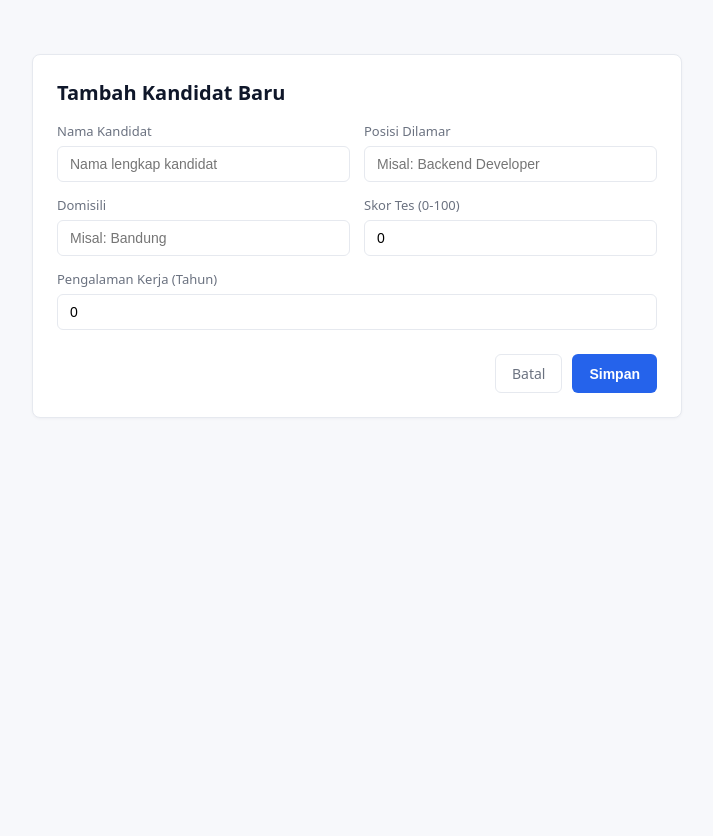
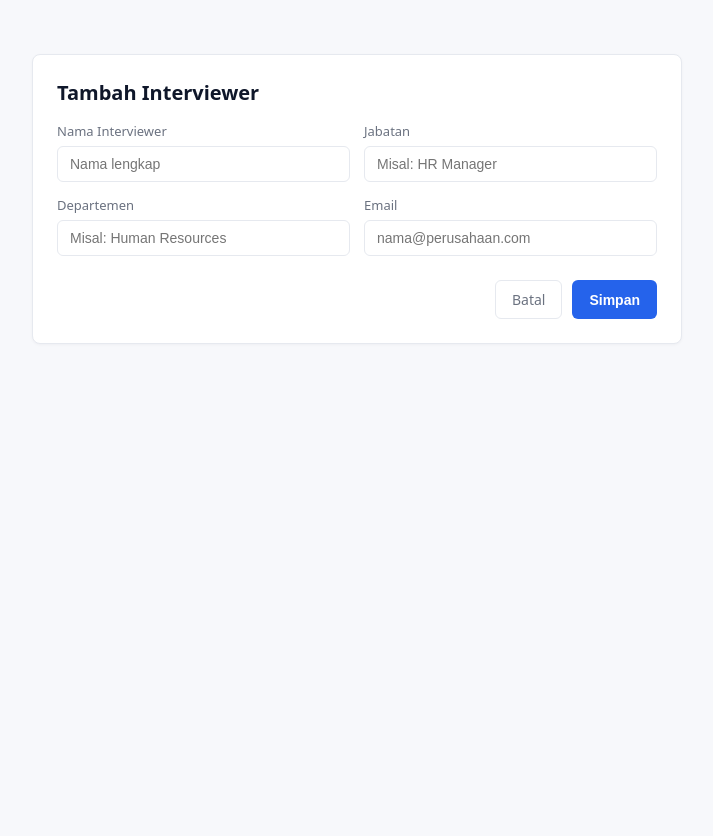
Before and after one commit to aryaadhinata/TP9DPBO2526C2, a PHP site: page /index.php?module=interviewer&screen=add in a window 1280 px wide. Shown: the whole page, without its empty margins (283-996 px from the left). Run offline with PHP 8.4, Linux system fonts and the light colour scheme.

Commit message:
Add Interviewer module with CRUD functionality and update UI

```diff
--- a/index.php
+++ b/index.php
@@ -2,7 +2,54 @@
 require_once __DIR__ . '/models/TabelKandidat.php';
 require_once __DIR__ . '/views/ViewKandidat.php';
 require_once __DIR__ . '/presenters/PresenterKandidat.php';
+require_once __DIR__ . '/models/TabelInterviewer.php';
+require_once __DIR__ . '/views/ViewInterviewer.php';
+require_once __DIR__ . '/presenters/PresenterInterviewer.php';
 
+$requestModule = $_SERVER['REQUEST_METHOD'] === 'POST'
+    ? ($_POST['module'] ?? 'kandidat')
+    : ($_GET['module'] ?? 'kandidat');
+
+if ($requestModule === 'interviewer') {
+    $model = new TabelInterviewer('localhost', 'mvp_kandidat_db', 'root', '');
+    $view = new ViewInterviewer();
+    $presenter = new PresenterInterviewer($model, $view);
+
+    if ($_SERVER['REQUEST_METHOD'] === 'POST') {
+        $action = $_POST['action'] ?? '';
+
+        if ($action === 'tambah') {
+            $presenter->tambahInterviewer(
+                $_POST['nama'] ?? '',
+                $_POST['jabatan'] ?? '',
+                $_POST['departemen'] ?? '',
+                $_POST['email'] ?? ''
+            );
+        } elseif ($action === 'ubah') {
+            $presenter->ubahInterviewer(
+                (int)($_POST['id'] ?? 0),
+                $_POST['nama'] ?? '',
+                $_POST['jabatan'] ?? '',
+                $_POST['departemen'] ?? '',
+                $_POST['email'] ?? ''
+            );
+        } elseif ($action === 'hapus') {
+            $presenter->hapusInterviewer((int)($_POST['id'] ?? 0));
+        }
+
+        header("Location: index.php?module=interviewer");
+        exit();
+    } else {
+        $screen = $_GET['screen'] ?? 'list';
+        if ($screen === 'add') {
+            echo $presenter->tampilkanFormInterviewer();
+        } elseif ($screen === 'edit' && isset($_GET['id'])) {
+            echo $presenter->tampilkanFormInterviewer((int)$_GET['id']);
+        } else {
+            echo $presenter->tampilkanInterviewer();
+        }
+    }
+} else {
     $model = new TabelKandidat('localhost', 'mvp_kandidat_db', 'root', '');
     $view = new ViewKandidat();
     $presenter = new PresenterKandidat($model, $view);
@@ -43,4 +90,5 @@ if ($_SERVER['REQUEST_METHOD'] === 'POST') {
             echo $presenter->tampilkanKandidat();
         }
     }
+}
 ?>
--- /dev/null
+++ b/models/Interviewer.php
@@ -0,0 +1,29 @@
+<?php
+class Interviewer {
+    private ?int $id;
+    private string $nama;
+    private string $jabatan;
+    private string $departemen;
+    private string $email;
+
+    public function __construct(
+        ?int $id,
+        string $nama,
+        string $jabatan,
+        string $departemen,
+        string $email
+    ) {
+        $this->id = $id;
+        $this->nama = $nama;
+        $this->jabatan = $jabatan;
+        $this->departemen = $departemen;
+        $this->email = $email;
+    }
+
+    public function getId(): ?int { return $this->id; }
+    public function getNama(): string { return $this->nama; }
+    public function getJabatan(): string { return $this->jabatan; }
+    public function getDepartemen(): string { return $this->departemen; }
+    public function getEmail(): string { return $this->email; }
+}
+?>
--- /dev/null
+++ b/models/KontrakInterviewerModel.php
@@ -0,0 +1,13 @@
+<?php
+require_once __DIR__ . '/Interviewer.php';
+
+interface KontrakInterviewerModel {
+    /** @return Interviewer[] */
+    public function getAllInterviewer(): array;
+
+    public function getInterviewerById(int $id): ?Interviewer;
+    public function addInterviewer(string $nama, string $jabatan, string $departemen, string $email): void;
+    public function updateInterviewer(int $id, string $nama, string $jabatan, string $departemen, string $email): void;
+    public function deleteInterviewer(int $id): void;
+}
+?>
--- /dev/null
+++ b/models/TabelInterviewer.php
@@ -0,0 +1,73 @@
+<?php
+require_once __DIR__ . '/DB.php';
+require_once __DIR__ . '/KontrakInterviewerModel.php';
+require_once __DIR__ . '/Interviewer.php';
+
+class TabelInterviewer extends DB implements KontrakInterviewerModel {
+    public function __construct(
+        string $host = "localhost",
+        string $db_name = "mvp_kandidat_db",
+        string $username = "root",
+        string $password = ""
+    ) {
+        parent::__construct($host, $db_name, $username, $password);
+    }
+
+    private function mapRowToInterviewer(array $row): Interviewer {
+        return new Interviewer(
+            (int)$row['id'],
+            $row['nama'],
+            $row['jabatan'],
+            $row['departemen'],
+            $row['email']
+        );
+    }
+
+    public function getAllInterviewer(): array {
+        $this->executeQuery("SELECT * FROM interviewer ORDER BY nama ASC, id ASC");
+        $rows = $this->getAllResult();
+        $list = [];
+
+        foreach ($rows as $row) {
+            $list[] = $this->mapRowToInterviewer($row);
+        }
+
+        return $list;
+    }
+
+    public function getInterviewerById(int $id): ?Interviewer {
+        $this->executeQuery("SELECT * FROM interviewer WHERE id = :id LIMIT 1", ['id' => $id]);
+        $rows = $this->getAllResult();
+
+        return empty($rows) ? null : $this->mapRowToInterviewer($rows[0]);
+    }
+
+    public function addInterviewer(string $nama, string $jabatan, string $departemen, string $email): void {
+        $query = "INSERT INTO interviewer (nama, jabatan, departemen, email)
+                  VALUES (:nama, :jabatan, :departemen, :email)";
+        $this->executeQuery($query, [
+            'nama' => $nama,
+            'jabatan' => $jabatan,
+            'departemen' => $departemen,
+            'email' => $email,
+        ]);
+    }
+
+    public function updateInterviewer(int $id, string $nama, string $jabatan, string $departemen, string $email): void {
+        $query = "UPDATE interviewer
+                  SET nama = :nama, jabatan = :jabatan, departemen = :departemen, email = :email
+                  WHERE id = :id";
+        $this->executeQuery($query, [
+            'id' => $id,
+            'nama' => $nama,
+            'jabatan' => $jabatan,
+            'departemen' => $departemen,
+            'email' => $email,
+        ]);
+    }
+
+    public function deleteInterviewer(int $id): void {
+        $this->executeQuery("DELETE FROM interviewer WHERE id = :id", ['id' => $id]);
+    }
+}
+?>
--- /dev/null
+++ b/presenters/KontrakInterviewerPresenter.php
@@ -0,0 +1,9 @@
+<?php
+interface KontrakInterviewerPresenter {
+    public function tampilkanInterviewer(): string;
+    public function tampilkanFormInterviewer(?int $id = null): string;
+    public function tambahInterviewer(string $nama, string $jabatan, string $departemen, string $email): void;
+    public function ubahInterviewer(int $id, string $nama, string $jabatan, string $departemen, string $email): void;
+    public function hapusInterviewer(int $id): void;
+}
+?>
--- /dev/null
+++ b/presenters/PresenterInterviewer.php
@@ -0,0 +1,96 @@
+<?php
+require_once __DIR__ . '/KontrakInterviewerPresenter.php';
+require_once __DIR__ . '/../models/KontrakInterviewerModel.php';
+require_once __DIR__ . '/../models/Interviewer.php';
+require_once __DIR__ . '/../views/KontrakInterviewerView.php';
+
+class PresenterInterviewer implements KontrakInterviewerPresenter {
+    private KontrakInterviewerModel $model;
+    private KontrakInterviewerView $view;
+
+    public function __construct(KontrakInterviewerModel $model, KontrakInterviewerView $view) {
+        $this->model = $model;
+        $this->view = $view;
+    }
+
+    private function buildRowHtml(int $no, Interviewer $interviewer): string {
+        $id = (int)$interviewer->getId();
+        $nama = htmlspecialchars($interviewer->getNama(), ENT_QUOTES, 'UTF-8');
+        $jabatan = htmlspecialchars($interviewer->getJabatan(), ENT_QUOTES, 'UTF-8');
+        $departemen = htmlspecialchars($interviewer->getDepartemen(), ENT_QUOTES, 'UTF-8');
+        $email = htmlspecialchars($interviewer->getEmail(), ENT_QUOTES, 'UTF-8');
+
+        return "<tr>
+            <td class='col-id'>{$no}</td>
+            <td><strong>{$nama}</strong></td>
+            <td>{$jabatan}</td>
+            <td>{$departemen}</td>
+            <td>{$email}</td>
+            <td class='col-actions'>
+                <a href='index.php?module=interviewer&amp;screen=edit&amp;id={$id}' class='btn btn-edit'>Edit</a>
+                <form method='post' action='index.php' style='display:inline;' onsubmit=\"return confirm('Hapus interviewer ini?')\">
+                    <input type='hidden' name='module' value='interviewer'>
+                    <input type='hidden' name='action' value='hapus'>
+                    <input type='hidden' name='id' value='{$id}'>
+                    <button type='submit' class='btn btn-delete'>Hapus</button>
+                </form>
+            </td>
+        </tr>";
+    }
+
+    public function tampilkanInterviewer(): string {
+        $listInterviewer = $this->model->getAllInterviewer();
+        $rowsHtml = '';
+
+        if (empty($listInterviewer)) {
+            $rowsHtml = '<tr><td colspan="6" style="text-align:center;color:#6b7280;padding:24px;">Belum ada data interviewer.</td></tr>';
+        } else {
+            foreach ($listInterviewer as $index => $interviewer) {
+                $rowsHtml .= $this->buildRowHtml($index + 1, $interviewer);
+            }
+        }
+
+        return $this->view->renderDaftar($rowsHtml, count($listInterviewer));
+    }
+
+    public function tampilkanFormInterviewer(?int $id = null): string {
+        if ($id !== null) {
+            $interviewer = $this->model->getInterviewerById($id);
+            if ($interviewer === null) {
+                header("Location: index.php?module=interviewer");
+                exit();
+            }
+
+            $formData = [
+                'id' => $interviewer->getId(),
+                'nama' => $interviewer->getNama(),
+                'jabatan' => $interviewer->getJabatan(),
+                'departemen' => $interviewer->getDepartemen(),
+                'email' => $interviewer->getEmail(),
+            ];
+
+            return $this->view->renderForm("Ubah Data Interviewer", "ubah", $formData);
+        }
+
+        return $this->view->renderForm("Tambah Interviewer", "tambah", []);
+    }
+
+    public function tambahInterviewer(string $nama, string $jabatan, string $departemen, string $email): void {
+        $this->model->addInterviewer($nama, $jabatan, $departemen, $email);
+        header("Location: index.php?module=interviewer");
+        exit();
+    }
+
+    public function ubahInterviewer(int $id, string $nama, string $jabatan, string $departemen, string $email): void {
+        $this->model->updateInterviewer($id, $nama, $jabatan, $departemen, $email);
+        header("Location: index.php?module=interviewer");
+        exit();
+    }
+
+    public function hapusInterviewer(int $id): void {
+        $this->model->deleteInterviewer($id);
+        header("Location: index.php?module=interviewer");
+        exit();
+    }
+}
+?>
--- /dev/null
+++ b/template/interviewer_form.html
@@ -0,0 +1,55 @@
+<!doctype html>
+<html lang="id">
+<head>
+  <meta charset="utf-8" />
+  <meta name="viewport" content="width=device-width,initial-scale=1" />
+  <title>Form Interviewer</title>
+  <style>
+    :root{--bg:#f7f8fb;--card:#fff;--muted:#6b7280;--accent:#2563eb;--border:#e6e9ef;--radius:8px;font-family:system-ui,-apple-system,"Segoe UI",Roboto,Arial}
+    html,body{height:100%;margin:0;background:var(--bg);color:#0f172a}
+    .container{max-width:650px;margin:36px auto;padding:18px}
+    .card{background:var(--card);border:1px solid var(--border);border-radius:var(--radius);padding:24px;box-shadow:0 1px 3px rgba(16,24,40,.04)}
+    h1{margin:0 0 16px;font-size:20px}
+    form{display:grid;grid-template-columns:1fr 1fr;gap:14px}
+    label{display:block;font-size:13px;color:var(--muted);margin-bottom:6px;font-weight:500}
+    input[type="text"],input[type="email"]{width:100%;padding:9px 12px;border:1px solid var(--border);border-radius:6px;font-size:14px;box-sizing:border-box}
+    .full{grid-column:1/-1}
+    .actions{display:flex;gap:10px;justify-content:flex-end;margin-top:10px}
+    .btn{padding:9px 16px;border-radius:6px;border:1px solid transparent;font-size:14px;cursor:pointer;text-decoration:none}
+    .btn-primary{background:var(--accent);color:#fff;font-weight:600}
+    .btn-muted{background:transparent;border:1px solid var(--border);color:var(--muted)}
+  </style>
+</head>
+<body>
+  <div class="container">
+    <div class="card">
+      <h1>{{FORM_TITLE}}</h1>
+      <form method="post" action="index.php">
+        <input type="hidden" name="module" value="interviewer">
+        <input type="hidden" name="action" value="{{ACTION}}">
+        <input type="hidden" name="id" value="{{ID}}">
+        <div>
+          <label for="nama">Nama Interviewer</label>
+          <input id="nama" name="nama" type="text" maxlength="100" placeholder="Nama lengkap" value="{{NAMA}}" required>
+        </div>
+        <div>
+          <label for="jabatan">Jabatan</label>
+          <input id="jabatan" name="jabatan" type="text" maxlength="100" placeholder="Misal: HR Manager" value="{{JABATAN}}" required>
+        </div>
+        <div>
+          <label for="departemen">Departemen</label>
+          <input id="departemen" name="departemen" type="text" maxlength="100" placeholder="Misal: Human Resources" value="{{DEPARTEMEN}}" required>
+        </div>
+        <div>
+          <label for="email">Email</label>
+          <input id="email" name="email" type="email" maxlength="150" placeholder="nama@perusahaan.com" value="{{EMAIL}}" required>
+        </div>
+        <div class="full actions">
+          <a href="index.php?module=interviewer" class="btn btn-muted">Batal</a>
+          <button type="submit" class="btn btn-primary">Simpan</button>
+        </div>
+      </form>
+    </div>
+  </div>
+</body>
+</html>
--- a/template/skin.html
+++ b/template/skin.html
@@ -4,6 +4,7 @@
   <meta charset="utf-8" />
   <meta name="viewport" content="width=device-width,initial-scale=1" />
   <title>Daftar Kandidat Karyawan</title>
+  <link rel="icon" href="data:,">
   <style>
     :root{
       --bg: #f7f8fb;
@@ -69,6 +70,7 @@
           Total Kandidat: <strong style="color:#0f172a">{{TOTAL_DATA}}</strong>
         </div>
         <div>
+          <a href="index.php?module=interviewer" class="btn btn-edit">Kelola Interviewer</a>
           <a href="index.php?screen=add" class="btn btn-add">+ Tambah Kandidat</a>
         </div>
       </div>
--- /dev/null
+++ b/views/KontrakInterviewerView.php
@@ -0,0 +1,6 @@
+<?php
+interface KontrakInterviewerView {
+    public function renderDaftar(string $tableRowsHtml, int $totalData): string;
+    public function renderForm(string $title, string $action, array $formData = []): string;
+}
+?>
--- /dev/null
+++ b/views/ViewInterviewer.php
@@ -0,0 +1,38 @@
+<?php
+require_once __DIR__ . '/KontrakInterviewerView.php';
+
+class ViewInterviewer implements KontrakInterviewerView {
+    private string $skinPath;
+    private string $formPath;
+
+    public function __construct(string $skinPath = '', string $formPath = '') {
+        $this->skinPath = $skinPath ?: __DIR__ . '/../template/interviewer_skin.html';
+        $this->formPath = $formPath ?: __DIR__ . '/../template/interviewer_form.html';
+    }
+
+    public function renderDaftar(string $tableRowsHtml, int $totalData): string {
+        $template = file_get_contents($this->skinPath);
+        $tokens = [
+            '{{TABLE_ROWS}}' => $tableRowsHtml,
+            '{{TOTAL_DATA}}' => (string)$totalData,
+        ];
+
+        return str_replace(array_keys($tokens), array_values($tokens), $template);
+    }
+
+    public function renderForm(string $title, string $action, array $formData = []): string {
+        $template = file_get_contents($this->formPath);
+        $tokens = [
+            '{{FORM_TITLE}}' => htmlspecialchars($title, ENT_QUOTES, 'UTF-8'),
+            '{{ACTION}}' => htmlspecialchars($action, ENT_QUOTES, 'UTF-8'),
+            '{{ID}}' => htmlspecialchars((string)($formData['id'] ?? ''), ENT_QUOTES, 'UTF-8'),
+            '{{NAMA}}' => htmlspecialchars($formData['nama'] ?? '', ENT_QUOTES, 'UTF-8'),
+            '{{JABATAN}}' => htmlspecialchars($formData['jabatan'] ?? '', ENT_QUOTES, 'UTF-8'),
+            '{{DEPARTEMEN}}' => htmlspecialchars($formData['departemen'] ?? '', ENT_QUOTES, 'UTF-8'),
+            '{{EMAIL}}' => htmlspecialchars($formData['email'] ?? '', ENT_QUOTES, 'UTF-8'),
+        ];
+
+        return str_replace(array_keys($tokens), array_values($tokens), $template);
+    }
+}
+?>
```
Also changed, not shown: mvp_db.sql (+9 -0 lines), template/interviewer_skin.html (added, +57 -0 lines), README.md. Lines whose indentation alone changed are shown as unchanged.
